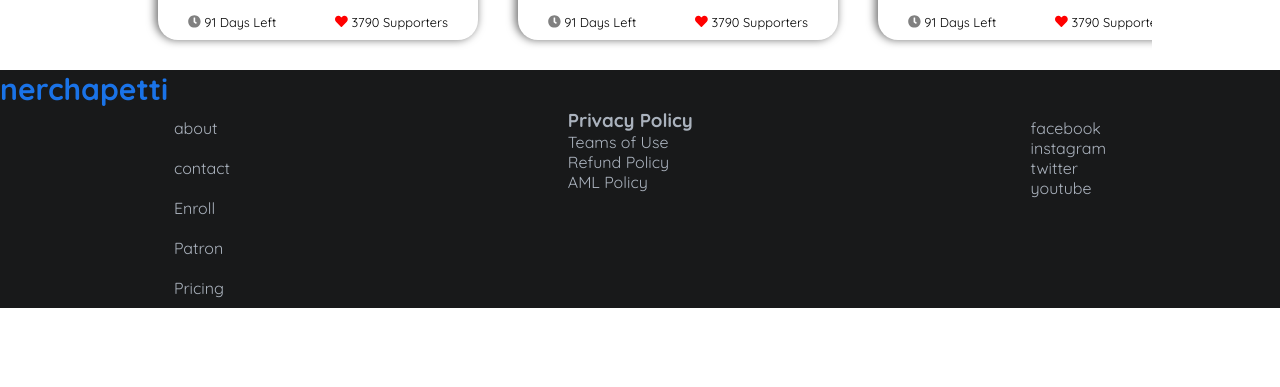
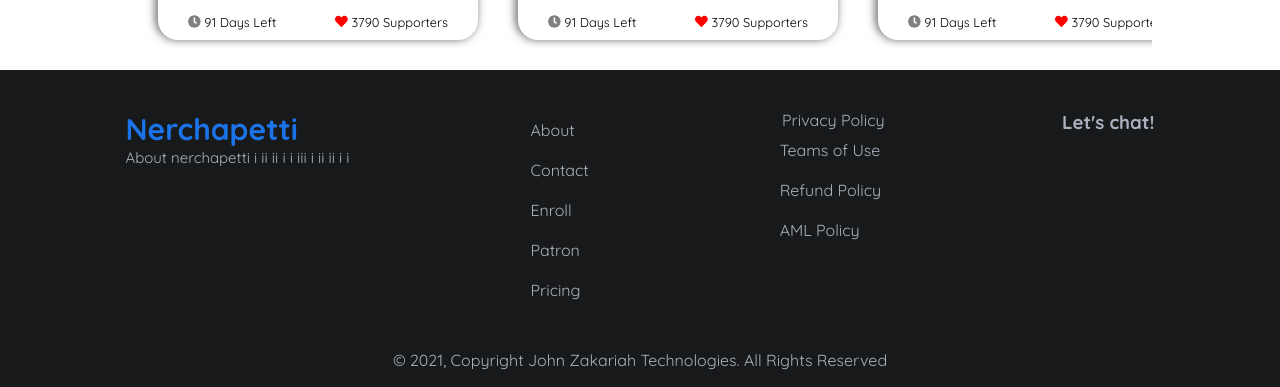
Before and after one commit to Nerchapetti/Develop_Front-End, a React (Create React App) app: page / in a window 1280 px wide. Shown: the part 1086-1473 px from the top of the page. Before the commit the page ends 1394 px from the top, so only its background shows below. Built offline with nearby package versions, Linux system fonts and the light colour scheme.

Commit message:
footer done

```diff
--- a/package.json
+++ b/package.json
@@ -4,6 +4,7 @@
   "private": true,
   "dependencies": {
     "@fortawesome/fontawesome-svg-core": "^1.2.35",
+    "@fortawesome/free-brands-svg-icons": "^5.15.3",
     "@fortawesome/free-solid-svg-icons": "^5.15.3",
     "@fortawesome/react-fontawesome": "^0.1.14",
     "@testing-library/jest-dom": "^5.13.0",
--- a/src/components/Footer/Footer.js
+++ b/src/components/Footer/Footer.js
@@ -1,17 +1,19 @@
 import './footer.css'
-
+import { FontAwesomeIcon } from '@fortawesome/react-fontawesome'
+import { faFacebookF } from '@fortawesome/free-brands-svg-icons'
 const Footer = () => {
     return (
         <div className="footer-container">
             <div classname="container">
+                <div class="list-container">
                     <div className="title">
-                    <h1 classname="companyname">nerchapetti</h1>
+                        <h1 classname="companyname">Nerchapetti</h1>
+                        <p>About nerchapetti i ii ii i i iii i ii ii i i </p>
                     </div>
-                <div class="list-container">
                         <div className="details">
                             <ul className="list">
-                            <li className="">about</li>
-                            <li className="">contact</li>
+                                <li className="">About</li>
+                                <li className="">Contact</li>
                                 <li className="">Enroll</li>
                                 <li className="">Patron</li>
                                 <li className="">Pricing</li>
@@ -19,7 +21,8 @@ const Footer = () => {
                         </div>
                         <div className="teamsandpolicy">
                             <ul classname="policy">
-                            <h3 classname="head">Privacy Policy</h3>
+                                <h3></h3>
+                                <l1 classname="">&ensp; Privacy Policy</l1>
                                 <li className="">Teams of Use</li>
                                 <li className="">Refund Policy</li>
                                 <li className="">AML Policy</li>
@@ -27,16 +30,19 @@ const Footer = () => {
                         </div>
                         <div className="socialmedia">
                             <ul className="icons">
-                            <li className="">facebook</li>
-                            <li className="">instagram</li>
-                            <li className="">twitter</li>
-                            <li className="">youtube</li>
+                                <h3 className="letschat">Let's chat! </h3>
+                                 <li className=""><FontAwesomeIcon icon="fa-facebook-f" /></li>
+                                {/* <li className=""><FontAwesomeIcon icon={}/></li>
+                                <li className=""><FontAwesomeIcon icon={}/></li>
+                                <li className=""><FontAwesomeIcon icon={}/></li> */}
                             </ul>
                         </div>
+                 </div>
+                 <div className="licence">
+                    <p>© 2021, Copyright John Zakariah Technologies. All Rights Reserved</p>
                 </div>
             </div>
         </div>
      );
 }
-
 export default Footer;
--- a/src/components/Footer/footer.css
+++ b/src/components/Footer/footer.css
@@ -3,17 +3,8 @@
   color: #AAB2BD;
 }
 
-.footer-container .container {
-  margin: 0;
-  padding: 0;
-}
-
-.footer-container .title {
-  font-size: 15px;
-  color: #1a73e8;
-}
-
 .footer-container .list-container {
+  padding: 40px;
   display: -webkit-box;
   display: -ms-flexbox;
   display: flex;
@@ -25,15 +16,37 @@
       justify-content: space-around;
 }
 
+.footer-container .list-container .title {
+  font-size: 15px;
+  color: #1a73e8;
+}
+
+.footer-container .list-container p {
+  color: #AAB2BD;
+}
+
 .footer-container .list-container .details .list li {
   padding: 10px;
 }
 
-.footer-container .list-container .socialmedia {
+.footer-container .list-container .details .list li:hover {
+  text-decoration: underline;
+}
+
+.footer-container .list-container .socialmedia .icons li {
   padding: 10px;
 }
 
-.footer-container .list-container .teamsandpolicy {
-  position: relative;
+.footer-container .list-container .teamsandpolicy li {
+  padding: 10px;
+}
+
+.footer-container .list-container .teamsandpolicy li:hover {
+  text-decoration: underline;
+}
+
+.licence p {
+  text-align: center;
+  padding: 0px 0px 20px 0px;
 }
 /*# sourceMappingURL=footer.css.map */
--- a/src/components/Footer/footer.scss
+++ b/src/components/Footer/footer.scss
@@ -2,31 +2,55 @@
     background-color: #18191a;
     color: #AAB2BD;
     .container
-    {   margin: 0;
-        padding: 0;
-    }
-    .title
     {
-        font-size: 15px;
-        color: #1a73e8;
+
     }
     .list-container
     {
+        padding: 40px;
+       .title        {
+        font-size: 15px;
+        color: #1a73e8;
+        }
+        p{
+            color: #AAB2BD;
+
+        }
         display: flex;
         flex-direction: row;
         justify-content: space-around;
-
+        @media(max-width: 767px){
+            display: flex;
+            flex-direction: column;
         .details{
             .list li {
                 padding: 10px;
+            }.list li:hover{
+                text-decoration: underline;
             }
         }
         .socialmedia {
+            .icons li
+            {
             padding: 10px;
         }
+    }
+        .teamsandpolicy {
+            .policy {
 
-        .teamsandpolicy {
-            position: relative;
+            }li{
+            padding: 10px;}
+            li:hover{
+                text-decoration: underline;
+            }
         }
     }
+    }
+.licence {
+    p{
+        text-align: center;
+        padding: 0px 0px 20px 0px;
+    //     @media(max-width: 767px){
+
+    // }
 }
```
Also changed, not shown: 2 other files (tests, documents, lock files or other folders). Lines whose indentation alone changed are shown as unchanged.
